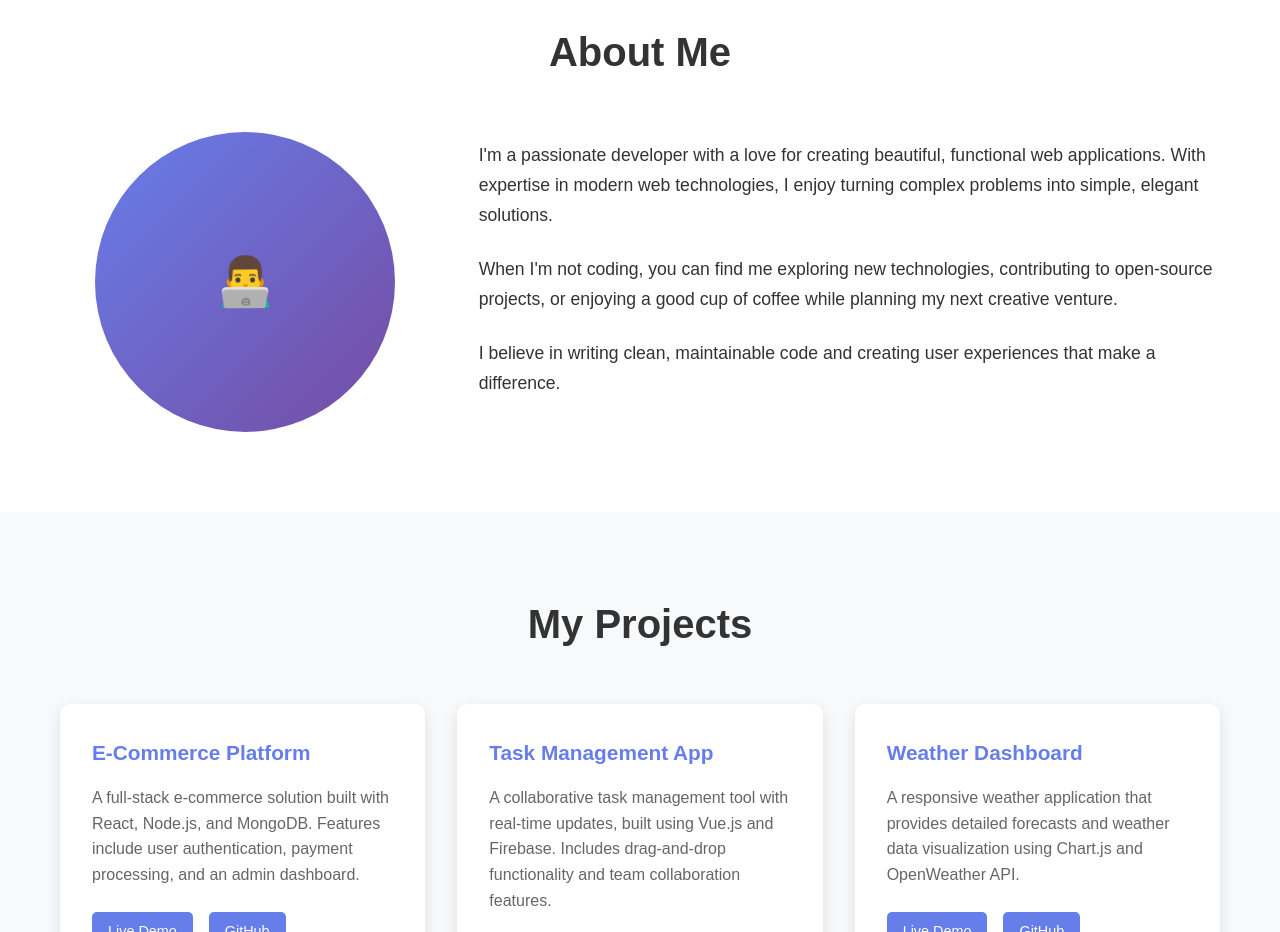
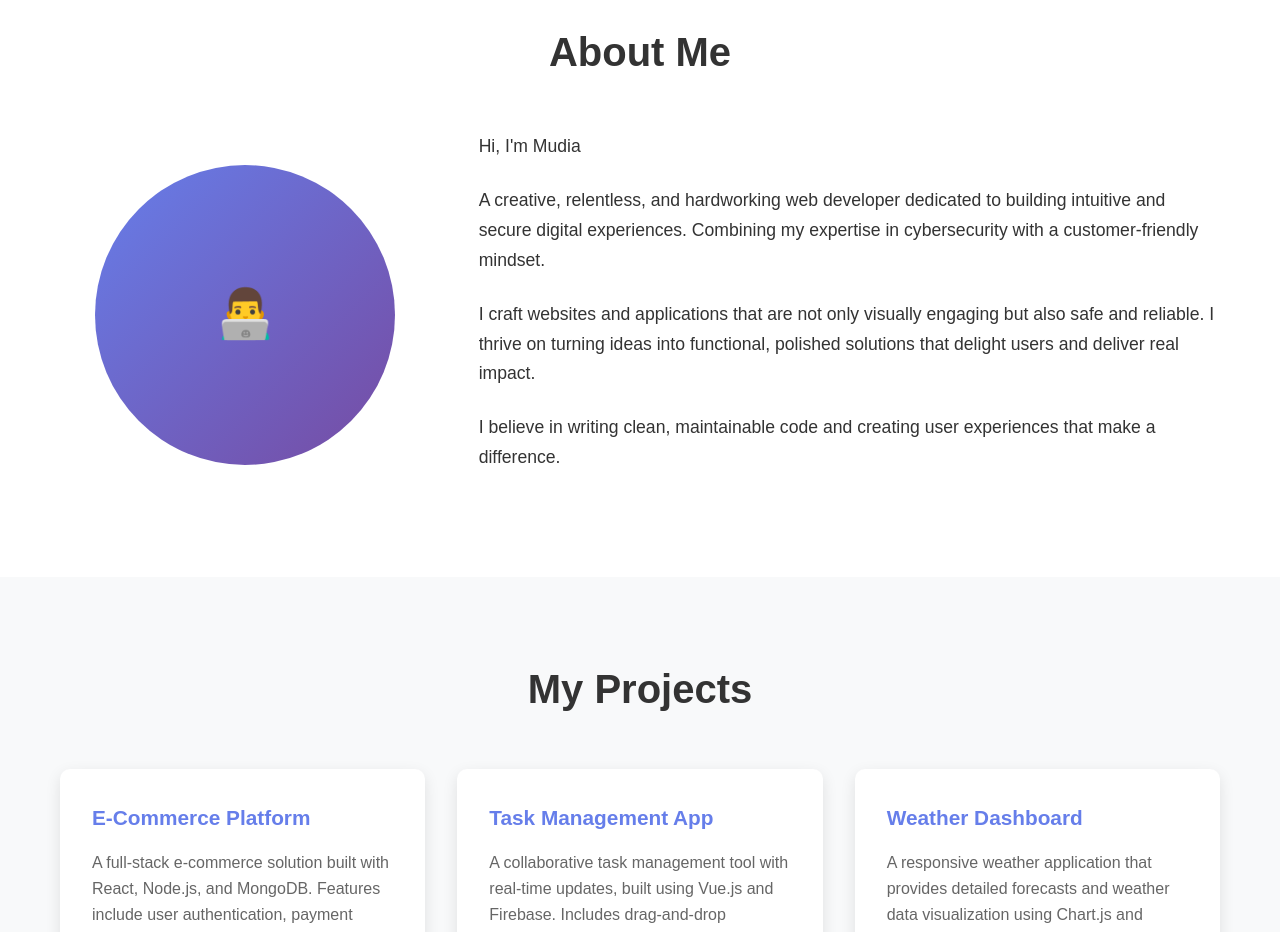
Before and after one commit to DavidMudia/portfoilo, a plain HTML site: page index.html in a window 1280 px wide. Shown: the part 860-1792 px from the top of the page. Drawn offline with Linux system fonts and the light colour scheme.

Commit message:
your update message

```diff
--- a/index.html
+++ b/index.html
@@ -401,8 +401,9 @@
                         👨‍💻
                     </div>
                     <div class="about-text">
-                        <p>I'm a passionate developer with a love for creating beautiful, functional web applications. With expertise in modern web technologies, I enjoy turning complex problems into simple, elegant solutions.</p>
-                        <p>When I'm not coding, you can find me exploring new technologies, contributing to open-source projects, or enjoying a good cup of coffee while planning my next creative venture.</p>
+                        <p>Hi, I'm Mudia</p>
+                        <p>A creative, relentless, and hardworking web developer dedicated to building intuitive and secure digital experiences. Combining my expertise in cybersecurity with a customer-friendly mindset.</p>
+                        <p> I craft websites and applications that are not only visually engaging but also safe and reliable. I thrive on turning ideas into functional, polished solutions that delight users and deliver real impact.</p>
                         <p>I believe in writing clean, maintainable code and creating user experiences that make a difference.</p>
                     </div>
                 </div>
@@ -434,7 +435,7 @@
                         <p>A responsive weather application that provides detailed forecasts and weather data visualization using Chart.js and OpenWeather API.</p>
                         <div class="project-links">
                             <a href="#" class="project-link">Live Demo</a>
-                            <a href="#" class="project-link">GitHub</a>
+                            <a href="https://davidmudia.github.io/weatherapp/" class="project-link">GitHub</a>
                         </div>
                     </div>
                 </div>
```
